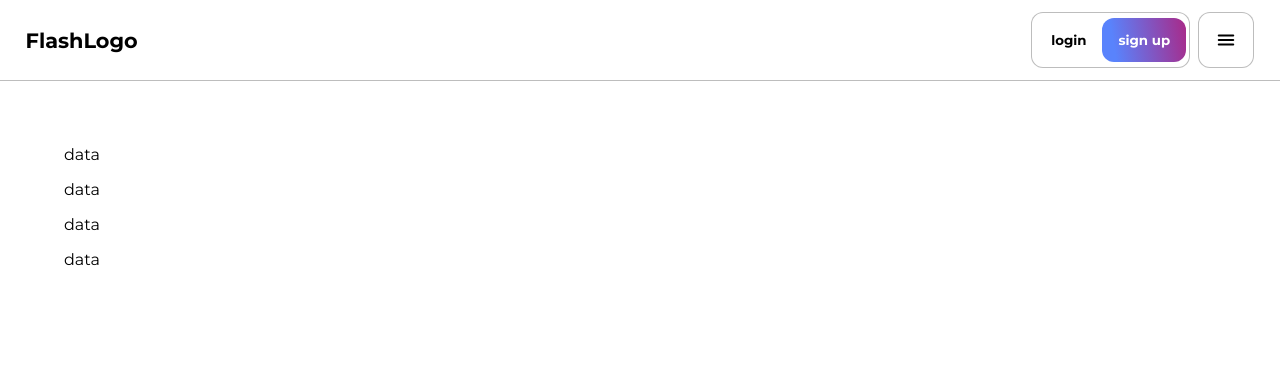
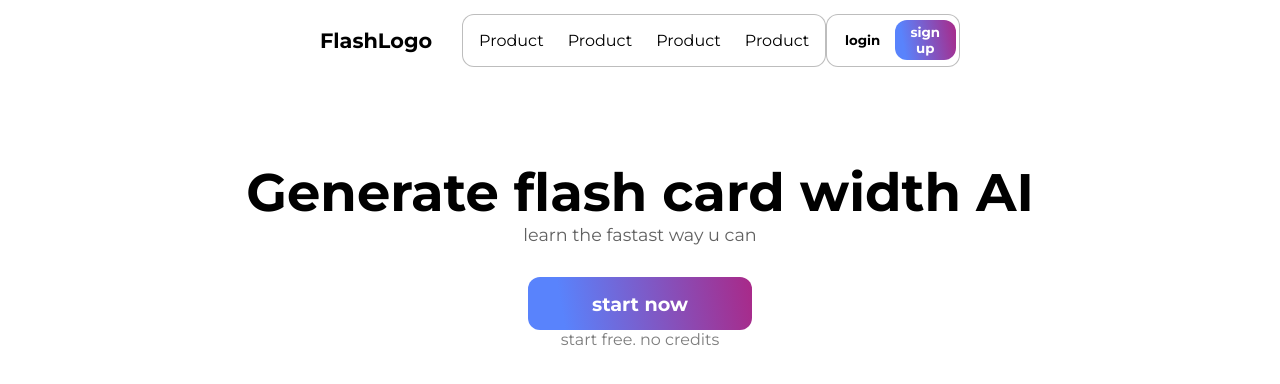
Before and after one commit to vitygo/aiflashcardapp-frontend, a React (Vite) app: page / in a window 1280 px wide. Shown: the top 384 px of the page. Built offline with nearby package versions, Linux system fonts and the light colour scheme.

Commit message:
add hero section

```diff
--- a/src/components/Header/Header.jsx
+++ b/src/components/Header/Header.jsx
@@ -4,17 +4,17 @@ import {useState} from 'react'
 
 
 export default function Header() {
-  const [menuOpen, setMenuOpen] = useState(true)
+  const [menuOpen, setMenuOpen] = useState(false)
 
   return (
     <header className={styles.header}>
       <div className={styles.leftHeader}>
         <div className={styles.logo}>FlashLogo</div>
         <ul className={`${styles.headerMenu} ${menuOpen? styles.openMenu : ""}`}>
-          <li className={styles.headerMenuElement}>data</li>
-          <li className={styles.headerMenuElement}>data</li>
-          <li className={styles.headerMenuElement}>data</li>
-          <li className={styles.headerMenuElement}>data</li>
+          <li className={styles.headerMenuElement}>Product</li>
+          <li className={styles.headerMenuElement}>Product</li>
+          <li className={styles.headerMenuElement}>Product</li>
+          <li className={styles.headerMenuElement}>Product</li>
         </ul>
       </div>
       <div className={styles.rightHeader}>
--- a/src/components/Header/Header.module.css
+++ b/src/components/Header/Header.module.css
@@ -13,6 +13,7 @@
     align-items: center;
     justify-content: space-between;
     padding: 2%;
+    top: 0;
 
 
 
@@ -57,6 +58,7 @@
 
 
 
+
 }
 
 .headerMenu.openMenu{
@@ -72,6 +74,7 @@ button{
     border: none;
     background: none;
     font-weight: bold;
+    height: 53px;
 
 }
 
@@ -99,6 +102,7 @@ button{
     border-radius: 12px;
     display: flex;
     align-items: center;
+    height: 53px;
 
 }
 
@@ -112,5 +116,62 @@ button{
     align-items: center;
     justify-content: center;
     border: 1px solid rgba(0, 0, 0, 0.258);
+    height: 53px;
 
 }
+
+
+@media (min-width: 1025px){
+    .headerMenu{
+        position: static;
+        display: flex;
+        flex-direction: row;
+        width: 100%;
+        background: rgb(255, 255, 255);
+        padding: 5%;
+        gap: 1.5rem;
+        border-top:none;
+        height: 100%;
+        padding: 1rem;
+        border: 1px solid rgba(0, 0, 0, 0.258);
+        border-radius: 12px;
+
+
+
+
+
+
+    }
+    .hamburgerMenu{
+        display: none;
+
+    }
+
+    .header{
+        position: fixed;
+        width: 100%;
+        height: 5rem;
+        background: rgb(255, 255, 255);
+        display: flex;
+        align-items: center;
+        justify-content: space-between;
+        padding: 2% 25%;
+
+    }
+    .leftHeader{
+        gap: 30px;
+    }
+
+    .headerButton{
+        padding: 0.9rem;
+    }
+    .buttons{
+        height: 53px;
+    }
+
+
+
+
+
+
+}
--- /dev/null
+++ b/src/components/Hero/Hero.jsx
@@ -0,0 +1,13 @@
+import styles from './Hero.module.css'
+
+export default function Hero(){
+    return(
+        <div className={styles.hero}>
+
+            <h1 className={styles.heroTitle}>Generate flash card width AI</h1>
+            <p className={styles.heroSubTitle}>learn the fastast way u can</p>
+            <button className={styles.ctaButton}>start now</button>
+            <p className={styles.heroButtonSubTitle}>start free. no credits</p>
+        </div>
+    )
+}
--- /dev/null
+++ b/src/components/Hero/Hero.module.css
@@ -0,0 +1,78 @@
+.hero{
+    margin-top: 10rem;
+    width: 100%;
+    height: 100vh;
+    display: flex;
+    flex-direction: column;
+    align-items: center;
+    text-align: center;
+
+}
+
+.ctaButton{
+    font-size: 1.2rem;
+    background: linear-gradient(80deg, rgba(89, 131, 252, 1) 16%, rgba(169, 41, 136, 1) 100%);
+    color: white;
+    border-radius: 12px;
+    padding: 1rem;
+    display: flex;
+    align-items: center;
+    justify-content: center;
+    margin-top: 2rem;
+    width: 12rem;
+}
+
+.heroTitle{
+
+}
+.heroSubTitle{
+    color: rgba(0, 0, 0, 0.622);
+    font-size: 1.1rem;
+
+}
+
+.heroButtonSubTitle{
+    color: rgba(0, 0, 0, 0.513);
+
+}
+
+@media (min-width: 601px){
+    .heroTitle{
+        font-size: 3rem;
+        max-width: 70%;
+
+    }
+    .heroSubTitle{
+        color: rgba(0, 0, 0, 0.622);
+        font-size: 1.1rem;
+
+    }
+
+    .heroButtonSubTitle{
+        color: rgba(0, 0, 0, 0.513);
+
+    }
+    .ctaButton{
+        width: 14rem;
+    }
+
+
+}
+
+@media (min-width: 1024px){
+    .heroTitle{
+        font-size: 3.5rem;
+        max-width: 70%;
+
+    }
+
+}
+
+@media (min-width: 1025px){
+    .heroTitle{
+        font-size: 3.3rem;
+        max-width: 70%;
+
+    }
+
+}
--- a/src/pages/LandingPage/LandingPage.jsx
+++ b/src/pages/LandingPage/LandingPage.jsx
@@ -1,10 +1,10 @@
 import styles from './LandingPage.module.css'
-
+import Hero from '../../components/Hero/Hero'
 
 export default function LandingPage(){
     return(
         <div className={styles.landingPage}>
-            landing page
+            <Hero/>
         </div>
     )
 }
```
